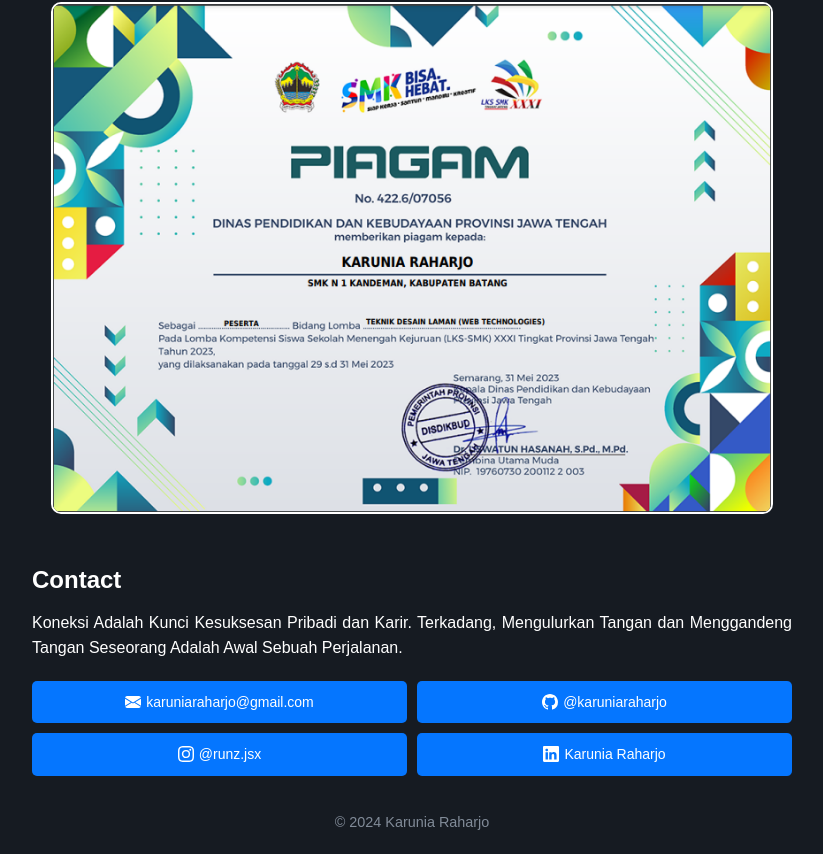
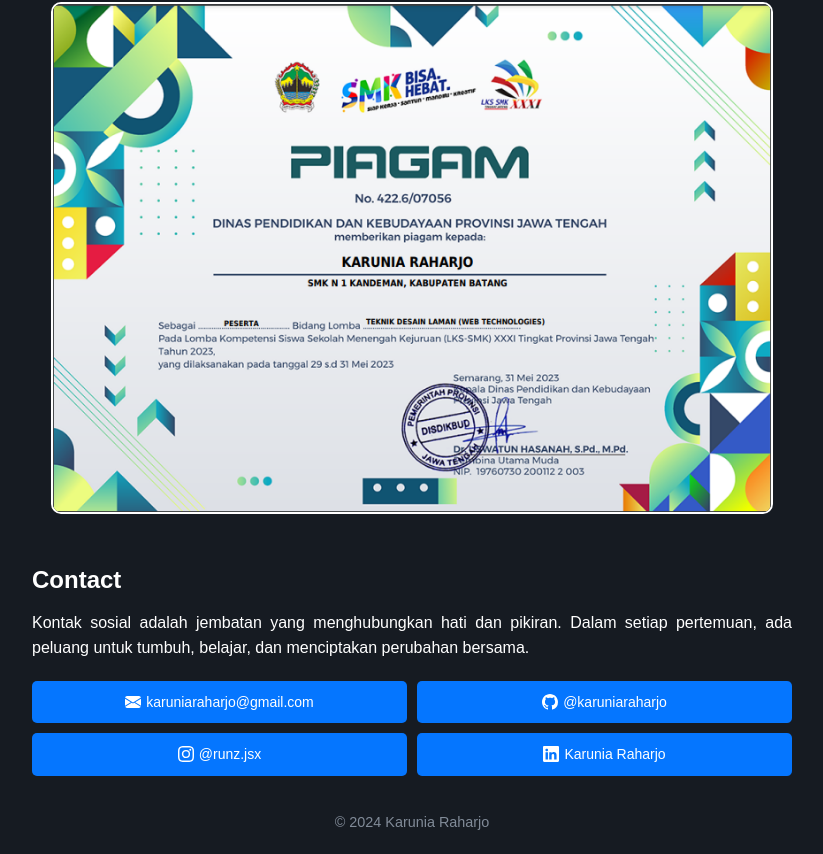
Before and after one commit to karuniaraharjo/karuniaraharjo.github.io, a plain HTML site: page index.html in a window 1280 px wide. Shown: the part 2409-3263 px from the top of the page, without its empty margins (228-1051 px from the left). Drawn offline with Linux system fonts and the light colour scheme.

Commit message:
update kontak

```diff
--- a/index.html
+++ b/index.html
@@ -202,9 +202,7 @@
         <h2>Contact</h2>
         <div class="contact-section">
           <div class="contact-description">
-            Koneksi Adalah Kunci Kesuksesan Pribadi dan Karir. Terkadang,
-            Mengulurkan Tangan dan Menggandeng Tangan Seseorang Adalah Awal
-            Sebuah Perjalanan.
+            Kontak sosial adalah jembatan yang menghubungkan hati dan pikiran. Dalam setiap pertemuan, ada peluang untuk tumbuh, belajar, dan menciptakan perubahan bersama.
           </div>
           <div class="contact-links">
             <a
```
